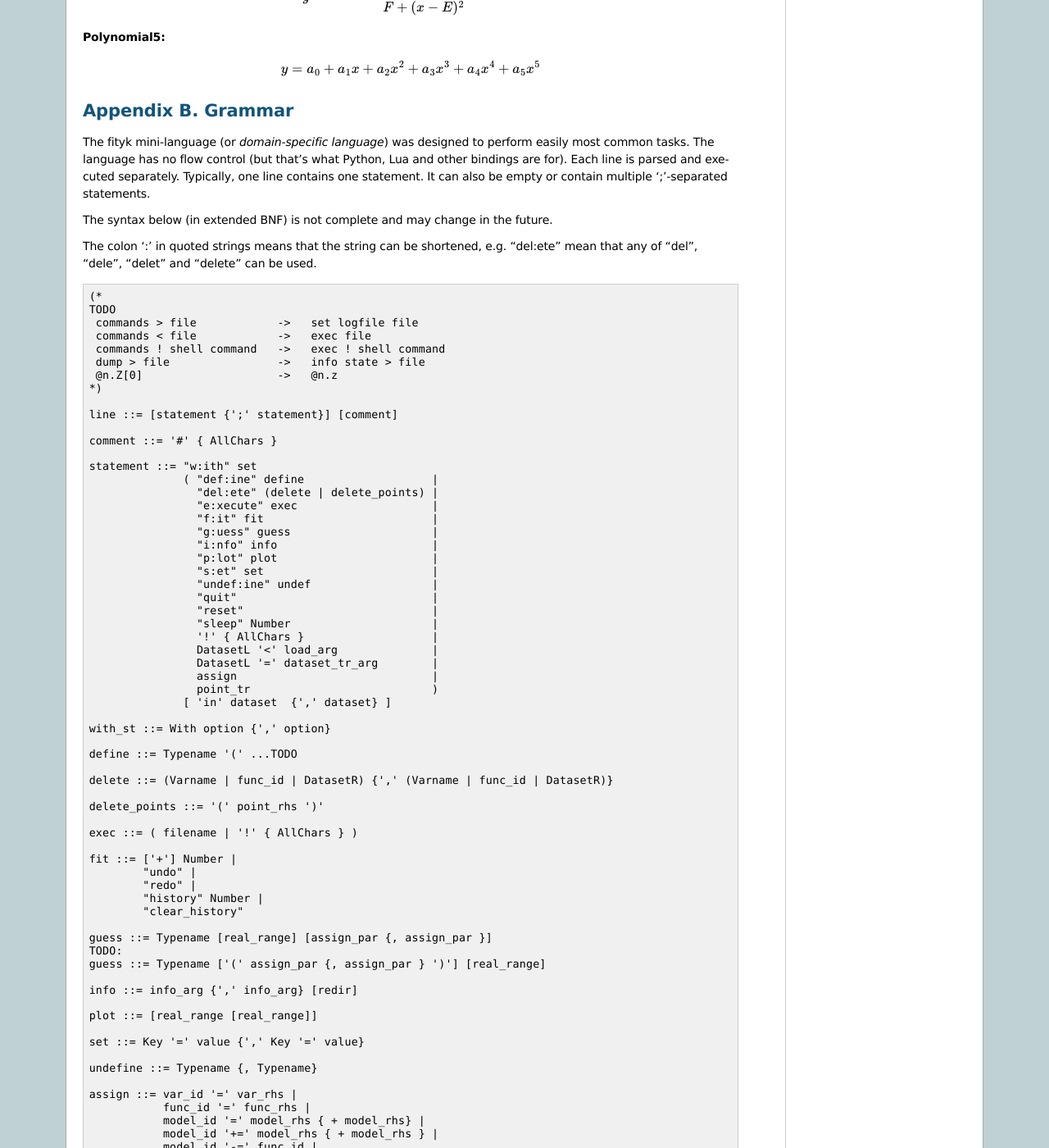
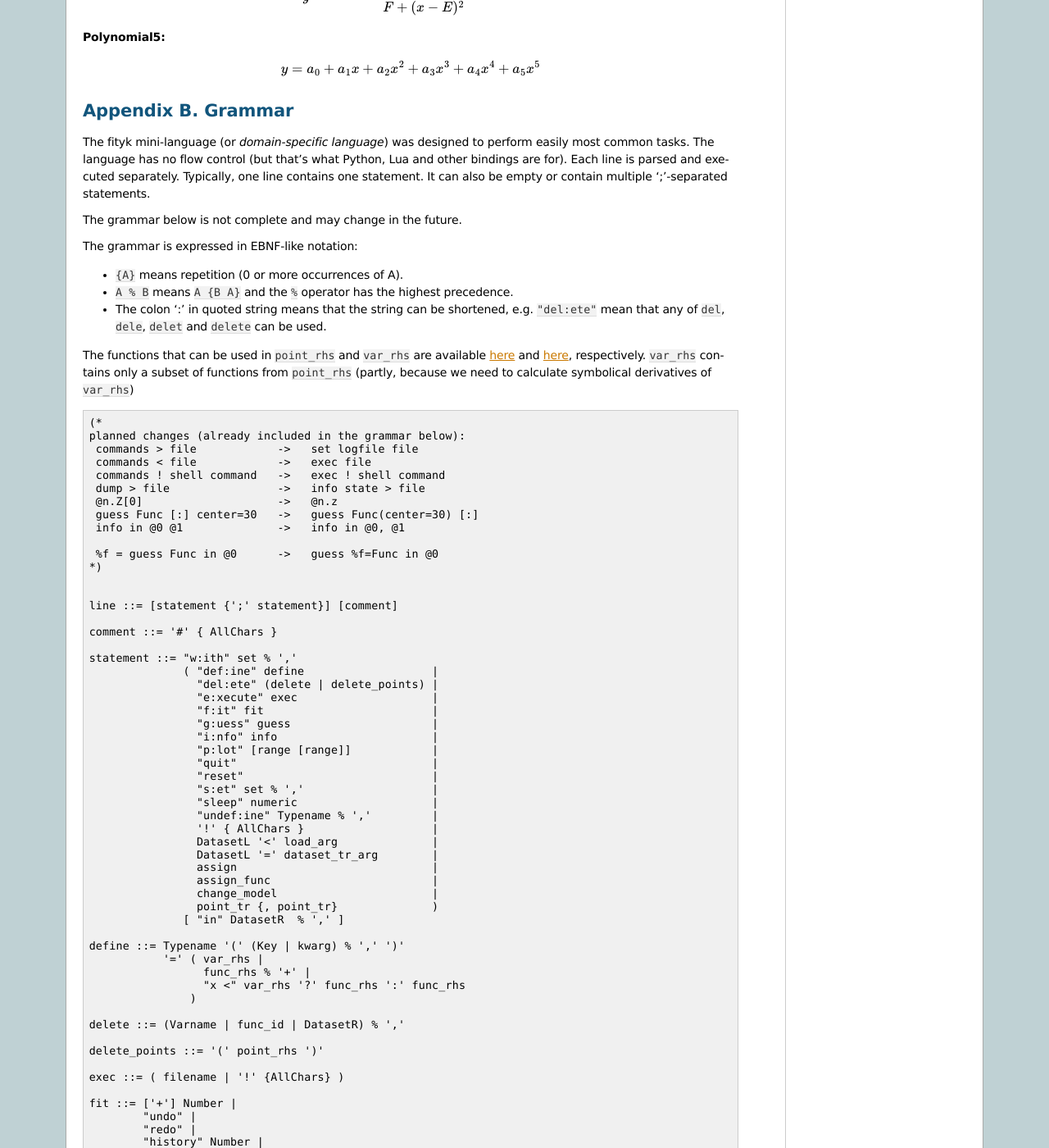
Before and after one commit to wojdyr/fityk, a Sphinx documentation site: the page built from doc/appendix.rst, in a window 1280 px wide and 1400 px high, scrolled down 2353 px. Shown: the whole window at 82% size. Built offline with Sphinx 7.4.7, drawn with Linux system fonts in a browser that asks for light colours; formulas are drawn with MathJax 3; some of the changed text lies outside the part shown.

Commit message:
changes in the new parser and more complete grammar documentation

```diff
--- a/doc/appendix.rst
+++ b/doc/appendix.rst
@@ -177,56 +177,74 @@
 one statement. It can also be empty or contain multiple ';'-separated
 statements.
 
-The syntax below (in extended BNF) is not complete and may change in the future.
+The grammar below is not complete and may change in the future.
 
-The colon ':' in quoted strings means that the string can be shortened, e.g.
-"del:ete" mean that any of "del", "dele", "delet" and "delete" can be used.
+The grammar is expressed in EBNF-like notation:
 
+* ``{A}`` means repetition (0 or more occurrences of A).
+* ``A % B`` means ``A {B A}`` and the ``%`` operator has the highest precedence.
+* The colon ':' in quoted string means that the string can be shortened, e.g.
+  ``"del:ete"`` mean that any of ``del``, ``dele``, ``delet`` and ``delete``
+  can be used.
+
+The functions that can be used in ``point_rhs`` and ``var_rhs`` are available
+:ref:`here <transform>` and :ref:`here <variables>`, respectively.
+``var_rhs`` contains only a subset of functions from ``point_rhs`` (partly,
+because we need to calculate symbolical derivatives of ``var_rhs``)
 
 ::
 
   (*
-  TODO
+  planned changes (already included in the grammar below):
    commands > file            ->   set logfile file
    commands < file            ->   exec file
    commands ! shell command   ->   exec ! shell command
    dump > file                ->   info state > file
    @n.Z[0]                    ->   @n.z
+   guess Func [:] center=30   ->   guess Func(center=30) [:]
+   info in @0 @1              ->   info in @0, @1
+
+   %f = guess Func in @0      ->   guess %f=Func in @0
   *)
+
 
   line ::= [statement {';' statement}] [comment]
 
   comment ::= '#' { AllChars }
 
-  statement ::= "w:ith" set
+  statement ::= "w:ith" set % ','
                 ( "def:ine" define                   |
                   "del:ete" (delete | delete_points) |
                   "e:xecute" exec                    |
                   "f:it" fit                         |
                   "g:uess" guess                     |
                   "i:nfo" info                       |
-                  "p:lot" plot                       |
-                  "s:et" set                         |
-                  "undef:ine" undef                  |
+                  "p:lot" [range [range]]            |
                   "quit"                             |
                   "reset"                            |
-                  "sleep" Number                     |
+                  "s:et" set % ','                   |
+                  "sleep" numeric                    |
+                  "undef:ine" Typename % ','         |
                   '!' { AllChars }                   |
                   DatasetL '<' load_arg              |
                   DatasetL '=' dataset_tr_arg        |
                   assign                             |
-                  point_tr                           )
-                [ 'in' dataset  {',' dataset} ]
+                  assign_func                        |
+                  change_model                       |
+                  point_tr {, point_tr}              )
+                [ "in" DatasetR  % ',' ]
 
-  with_st ::= With option {',' option}
+  define ::= Typename '(' (Key | kwarg) % ',' ')'
+             '=' ( var_rhs |
+                   func_rhs % '+' |
+                   "x <" var_rhs '?' func_rhs ':' func_rhs
+                 )
 
-  define ::= Typename '(' ...TODO
-
-  delete ::= (Varname | func_id | DatasetR) {',' (Varname | func_id | DatasetR)}
+  delete ::= (Varname | func_id | DatasetR) % ','
 
   delete_points ::= '(' point_rhs ')'
 
-  exec ::= ( filename | '!' { AllChars } )
+  exec ::= ( filename | '!' {AllChars} )
 
   fit ::= ['+'] Number |
           "undo" |
@@ -234,25 +252,22 @@
           "history" Number |
           "clear_history"
 
-  guess ::= Typename [real_range] [assign_par {, assign_par }]
-  TODO:
-  guess ::= Typename ['(' assign_par {, assign_par } ')'] [real_range]
+  guess ::= [Funcname '='] Typename ['(' kwarg % ',' ')'] [range]
 
-  info ::= info_arg {',' info_arg} [redir]
+  info ::= info_arg % ',' [('>'|">>") filename]
 
-  plot ::= [real_range [real_range]]
+  info_arg ::= ...
 
-  set ::= Key '=' value {',' Key '=' value}
-
-  undefine ::= Typename {, Typename}
+  set ::= Key '=' (key | QuotedString | numeric)
 
   assign ::= var_id '=' var_rhs |
-             func_id '=' func_rhs |
-             model_id '=' model_rhs { + model_rhs} |
-             model_id '+=' model_rhs { + model_rhs } |
-             model_id '-=' func_id |
              model_id '.' Key '=' var_rhs |
              Dataset '.' "title" '=' filename
+
+  assign_func ::= func_id '=' func_rhs
+
+  change_model ::= model_id ('=' | "+=") model_rhs % '+' |
+                   model_id "-=" func_id
 
   model_rhs ::= 0 |
                 func_id |
@@ -260,23 +275,43 @@
                 model_id |
                 "copy" '(' model_id ")"
 
-  func_rhs ::= Typename '(' assign_par {, assign_par} ')' |
+  func_rhs ::= Typename '(' arg % ',' ')' |
                "copy" '(' func_id ')'
 
-  assign_par ::= Key '=' var_rhs
+  kwarg ::= Key '=' var_rhs
+
+  arg = var_rhs | kwarg
 
   load_arg ::= filename {option} | '.'
 
-  dataset_tr_arg ::= [Key] (Dataset | 0) { '+' Dataset }
+  dataset_tr_arg ::= [Key] (Dataset | 0) % '+'
 
   point_tr ::= point_lhs '=' point_rhs
 
   point_lhs ::= M |
-                (X | Y | S | A) [ '[' var_rhs ']' ]
+                (X | Y | S | A) [ '[' numeric ']' ]
 
-  point_rhs ::= TODO
+  point_rhs ::= ? Mathematical expression that may use n, M,
+                  x[], y[], s[], a[], X[], Y[], S[] and A[]
+                  variables.
+                  The reference section lists all the operators
+                  and functions that can be used.
+                ?
 
-  var_rhs ::= TODO
+  var_rhs ::= ? Mathematical expression that uses unknown names
+                as variables.
+                Only a subset of functions from point_rhs.
+                Supports point_rhs inside {}, e.g. {max(y) in @0}.
+                Creates variables using '~', like ~10 or ~{2+$foo}.
+              ?
+
+  numeric ::= ? point_rhs without data variables/arrays,
+                usually just a number
+              ?
+
+  (* used in math expressions, translated to numeric constant *)
+  (* example: {max(y) in @0}                                  *)
+  braced_expr ::= '{' point_rhs [ "in" DatasetR % ',' ] '}'
 
   model_id = [Dataset '.'] ('F'|'Z')
 
@@ -286,9 +321,8 @@
   var_id ::= Varname |
              func_id '.' Key
 
-  real_range ::= '[' [var_rhs|'.'] ':' [var_rhs|'.'] ']' |
+  range ::= '[' [numeric|'.'] ':' [numeric|'.'] ']' |
                  '.'
-
   filename ::= QuotedString | { AllChars - (Whitespace | ';' | '#' ) }
 
   Dataset ::= '@' Integer
@@ -307,14 +341,6 @@
   Lowercase ::= ? a-z ?
   Uppercase ::= ? A-Z ?
   Digit     ::= ? 0-9 ?
-
-
-
-..
-  TODO
-
-  "in @" comma issue: "fit in @0, @1" but "info in @0 @1"
-
 
 
 .. _license:
```
Also changed, not shown: 3 other files.
